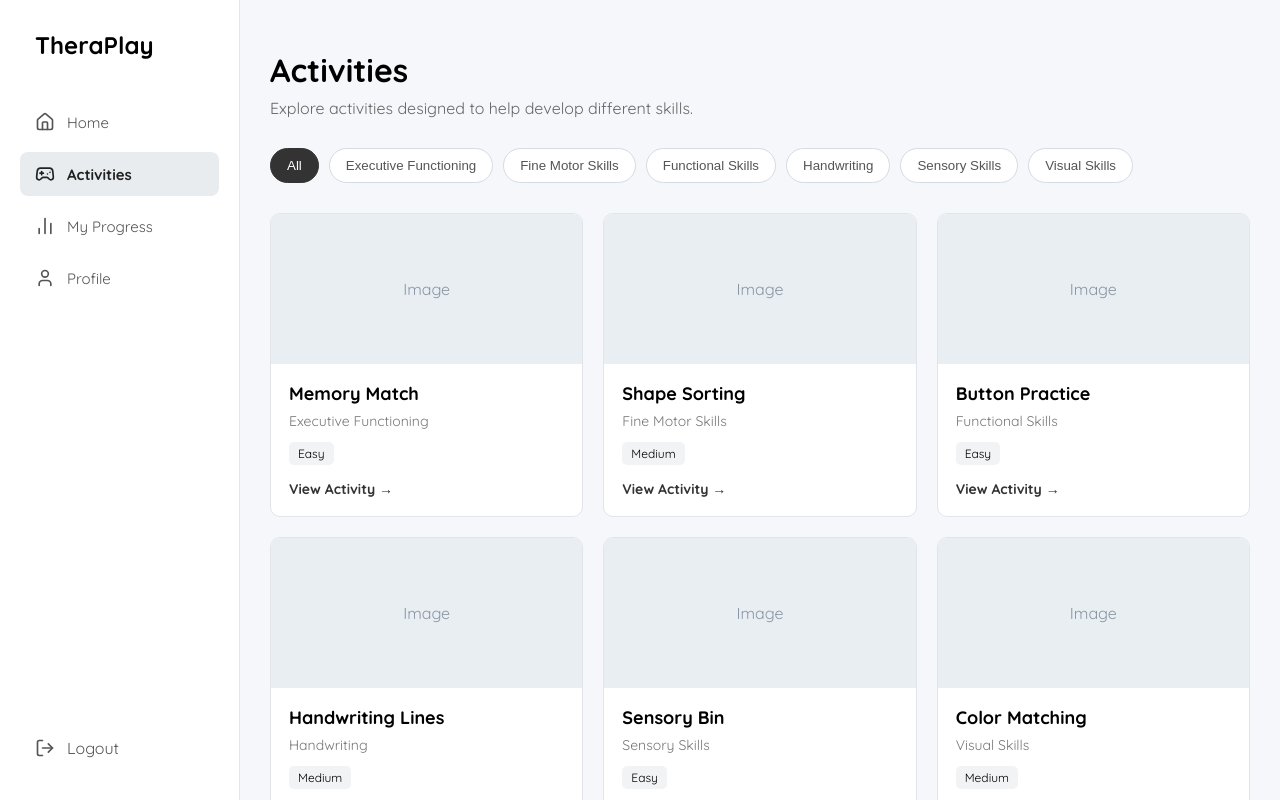
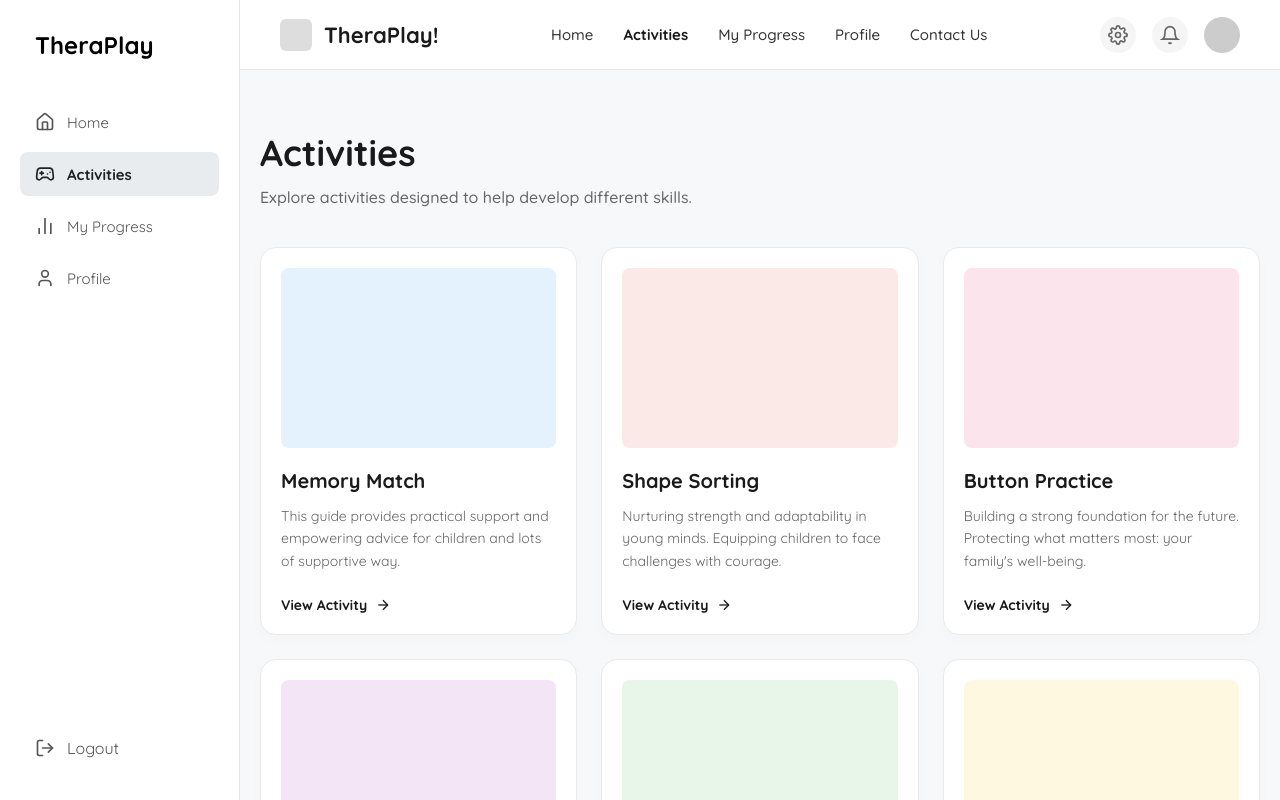
Before and after one commit to chyrusc-cell/TheraPlay, a React (Vite) app: page /activities in a window 1280 px wide. Shown: the top 800 px of the page. Built offline with nearby package versions, Linux system fonts and the light colour scheme.

Commit message:
Refactor Activities and Dashboard components for improved layout and styling; update activity descriptions and enhance CSS for better user experience

```diff
--- a/src/Activities.jsx
+++ b/src/Activities.jsx
@@ -1,158 +1,111 @@
-import { useState } from 'react';
 import { Link } from 'react-router-dom';
 import './css/Activities.css';
 
 function Activities() {
-
-    const [selectedCategory, setSelectedCategory] = useState('All');
-
+    // Data updated to match the descriptions shown in the reference image
     const activities = [
         {
             id: 1,
             title: 'Memory Match',
-            category: 'Executive Functioning',
-            difficulty: 'Easy'
+            description: 'This guide provides practical support and empowering advice for children and lots of supportive way.'
         },
         {
             id: 2,
             title: 'Shape Sorting',
-            category: 'Fine Motor Skills',
-            difficulty: 'Medium'
+            description: 'Nurturing strength and adaptability in young minds. Equipping children to face challenges with courage.'
         },
         {
             id: 3,
             title: 'Button Practice',
-            category: 'Functional Skills',
-            difficulty: 'Easy'
+            description: 'Building a strong foundation for the future. Protecting what matters most: your family\'s well-being.'
         },
         {
             id: 4,
             title: 'Handwriting Lines',
-            category: 'Handwriting',
-            difficulty: 'Medium'
+            description: 'This guide provides practical support and empowering advice for children.'
         },
         {
             id: 5,
             title: 'Sensory Bin',
-            category: 'Sensory Skills',
-            difficulty: 'Easy'
+            description: 'Nurturing strength and adaptability in young minds. Equipping children to face.'
         },
         {
             id: 6,
             title: 'Color Matching',
-            category: 'Visual Skills',
-            difficulty: 'Medium'
+            description: 'Building a strong foundation for the future.'
         }
     ];
-
-    const categories = [
-        'All',
-        'Executive Functioning',
-        'Fine Motor Skills',
-        'Functional Skills',
-        'Handwriting',
-        'Sensory Skills',
-        'Visual Skills'
-    ];
-
-    const filteredActivities =
-        selectedCategory === 'All'
-            ? activities
-            : activities.filter(
-                (activity) => activity.category === selectedCategory
-            );
 
     return (
         <div className="activities-page">
 
+            {/* Top Navigation */}
+            <nav className="navbar">
+                <div className="navbar-logo-section">
+                    <div className="logo-icon-elephant"></div>
+                    <span className="navbar-logo-text">TheraPlay!</span>
+                </div>
+
+                <div className="navbar-links">
+                    <Link to="/home">Home</Link>
+                    <Link to="/activities" className="active">Activities</Link>
+                    <Link to="/progress">My Progress</Link>
+                    <Link to="/profile">Profile</Link>
+                    <Link to="/contact">Contact Us</Link>
+                </div>
+
+                <div className="navbar-actions">
+                    <button className="icon-button">
+                        <svg viewBox="0 0 24 24" width="20" height="20" stroke="currentColor" strokeWidth="2" fill="none">
+                            <circle cx="12" cy="12" r="3"></circle>
+                            <path d="M19.4 15a1.65 1.65 0 0 0 .33 1.82l.06.06a2 2 0 0 1 0 2.83 2 2 0 0 1-2.83 0l-.06-.06a1.65 1.65 0 0 0-1.82-.33 1.65 1.65 0 0 0-1 1.51V21a2 2 0 0 1-2 2 2 2 0 0 1-2-2v-.09A1.65 1.65 0 0 0 9 19.4a1.65 1.65 0 0 0-1.82.33l-.06.06a2 2 0 0 1-2.83 0 2 2 0 0 1 0-2.83l.06-.06a1.65 1.65 0 0 0 .33-1.82 1.65 1.65 0 0 0-1.51-1H3a2 2 0 0 1-2-2 2 2 0 0 1 2-2h.09A1.65 1.65 0 0 0 4.6 9a1.65 1.65 0 0 0-.33-1.82l-.06-.06a2 2 0 0 1 0-2.83 2 2 0 0 1 2.83 0l.06.06a1.65 1.65 0 0 0 1.82.33H9a1.65 1.65 0 0 0 1-1.51V3a2 2 0 0 1 2-2 2 2 0 0 1 2 2v.09a1.65 1.65 0 0 0 1 1.51 1.65 1.65 0 0 0 1.82-.33l.06-.06a2 2 0 0 1 2.83 0 2 2 0 0 1 0 2.83l-.06.06a1.65 1.65 0 0 0-.33 1.82V9a1.65 1.65 0 0 0 1.51 1H21a2 2 0 0 1 2 2 2 2 0 0 1-2 2h-.09a1.65 1.65 0 0 0-1.51 1z"></path>
+                        </svg>
+                    </button>
+                    <button className="icon-button">
+                        <svg viewBox="0 0 24 24" width="20" height="20" stroke="currentColor" strokeWidth="2" fill="none">
+                            <path d="M18 8A6 6 0 0 0 6 8c0 7-3 9-3 9h18s-3-2-3-9"></path>
+                            <path d="M13.73 21a2 2 0 0 1-3.46 0"></path>
+                        </svg>
+                    </button>
+                    <div className="user-avatar"></div>
+                </div>
+            </nav>
+
             {/* Main Content */}
-
             <main className="activities-content">
 
                 <div className="activities-header">
-
-                    <h1>
-                        Activities
-                    </h1>
-
-                    <p>
-                        Explore activities designed to help
-                        develop different skills.
-                    </p>
-
+                    <h1>Activities</h1>
+                    <p>Explore activities designed to help develop different skills.</p>
                 </div>
 
+                {/* Activity Cards Grid */}
+                <div className="activities-grid">
+                    {activities.map((activity) => (
+                        <div className="activity-card" key={activity.id}>
 
-                {/* Category Filters */}
-
-                <div className="category-filters">
-
-                    {categories.map((category) => (
-
-                        <button
-                            key={category}
-                            className={
-                                selectedCategory === category
-                                    ? 'category-button active'
-                                    : 'category-button'
-                            }
-                            onClick={() => setSelectedCategory(category)}
-                        >
-                            {category}
-                        </button>
-
-                    ))}
-
-                </div>
-
-
-                {/* Activity Cards */}
-
-                <div className="activities-grid">
-
-                    {filteredActivities.map((activity) => (
-
-                        <div
-                            className="activity-card"
-                            key={activity.id}
-                        >
-
-                            <div className="activity-image">
-                                Image
+                            {/* Placeholder for the specific activity images */}
+                            <div className="activity-image-wrapper">
+                                <div className={`activity-image img-placeholder-${activity.id}`}></div>
                             </div>
 
+                            <div className="activity-info">
+                                <h2>{activity.title}</h2>
+                                <p className="activity-desc">{activity.description}</p>
 
-                            <div className="activity-info">
-
-                                <h2>
-                                    {activity.title}
-                                </h2>
-
-                                <p className="activity-category">
-                                    {activity.category}
-                                </p>
-
-                                <span className="difficulty">
-                                    {activity.difficulty}
-                                </span>
-
-                                <Link
-                                    to={`/activities/${activity.id}`}
-                                    className="activity-link"
-                                >
-                                    View Activity →
+                                <Link to={`/activities/${activity.id}`} className="activity-link">
+                                    View Activity
+                                    <svg viewBox="0 0 24 24" width="16" height="16" stroke="currentColor" strokeWidth="2" fill="none">
+                                        <line x1="5" y1="12" x2="19" y2="12"></line>
+                                        <polyline points="12 5 19 12 12 19"></polyline>
+                                    </svg>
                                 </Link>
-
                             </div>
-
                         </div>
-
                     ))}
-
                 </div>
 
             </main>
-
         </div>
     );
 }
--- a/src/css/Activities.css
+++ b/src/css/Activities.css
@@ -1,187 +1,193 @@
+@import url('https://fonts.googleapis.com/css2?family=Quicksand:wght@400;500;700&display=swap');
+
+* {
+    box-sizing: border-box;
+    margin: 0;
+    padding: 0;
+}
+
+body {
+    font-family: 'Quicksand', sans-serif;
+    background-color: #f7f8fa;
+}
+
 .activities-page {
     min-height: 100vh;
-    background-color: #f5f7fa;
+    display: flex;
+    flex-direction: column;
 }
 
-
-/* Navigation */
-
+/* --- Navigation --- */
 .navbar {
-    height: 70px;
+    height: 72px;
     padding: 0 40px;
-
     display: flex;
     align-items: center;
     justify-content: space-between;
-
     background-color: white;
-    border-bottom: 1px solid #e5e5e5;
+    border-bottom: 1px solid #eaeaea;
+    width: 100%;
 }
 
-.navbar-logo {
-    font-size: 24px;
-    font-weight: bold;
+.navbar-logo-section {
+    display: flex;
+    align-items: center;
+    gap: 12px;
+}
+
+.logo-icon-elephant {
+    width: 32px;
+    height: 32px;
+    background-color: #ddd;
+    border-radius: 6px;
+}
+
+.navbar-logo-text {
+    font-size: 22px;
+    font-weight: 700;
+    color: #1a1a1a;
 }
 
 .navbar-links {
     display: flex;
-    gap: 30px;
+    gap: 32px;
 }
 
 .navbar-links a {
     text-decoration: none;
-    color: #333;
+    color: #666;
+    font-weight: 500;
+    font-size: 15px;
+    transition: color 0.2s;
 }
 
-.logout-button {
-    text-decoration: none;
-    color: #333;
+.navbar-links a.active, .navbar-links a:hover {
+    color: #1a1a1a;
+    font-weight: 700;
 }
 
+.navbar-actions {
+    display: flex;
+    align-items: center;
+    gap: 16px;
+}
 
-/* Main Content */
+.icon-button {
+    background: none;
+    border: none;
+    color: #666;
+    cursor: pointer;
+    display: flex;
+    align-items: center;
+    justify-content: center;
+    width: 36px;
+    height: 36px;
+    border-radius: 50%;
+    background-color: #f5f5f5;
+}
 
+.user-avatar {
+    width: 36px;
+    height: 36px;
+    background-color: #ccc;
+    border-radius: 50%;
+}
+
+/* --- Main Content --- */
 .activities-content {
     max-width: 1100px;
     margin: 0 auto;
-    padding: 50px 30px;
+    padding: 60px 20px 80px;
+    width: 100%;
 }
 
-
-/* Header */
-
 .activities-header {
-    margin-bottom: 30px;
+    margin-bottom: 40px;
 }
 
 .activities-header h1 {
-    font-size: 32px;
-    margin-bottom: 8px;
+    font-size: 36px;
+    font-weight: 700;
+    color: #1a1a1a;
+    margin-bottom: 12px;
 }
 
 .activities-header p {
     color: #666;
     font-size: 16px;
+    font-weight: 500;
 }
 
-
-/* Category Filters */
-
-.category-filters {
-    display: flex;
-    gap: 10px;
-    flex-wrap: wrap;
-    margin-bottom: 30px;
-}
-
-.category-button {
-    padding: 9px 16px;
-
-    border: 1px solid #d5dbe2;
-    border-radius: 20px;
-
-    background-color: white;
-    color: #555;
-
-    cursor: pointer;
-}
-
-.category-button:hover {
-    background-color: #f0f2f5;
-}
-
-.category-button.active {
-    background-color: #333;
-    color: white;
-    border-color: #333;
-}
-
-
-/* Activities Grid */
-
+/* --- Grid & Cards --- */
 .activities-grid {
     display: grid;
     grid-template-columns: repeat(3, 1fr);
-    gap: 20px;
+    gap: 24px;
 }
-
-
-/* Activity Card */
 
 .activity-card {
     background-color: white;
-
-    border: 1px solid #e1e5ea;
-    border-radius: 10px;
-
-    overflow: hidden;
-
-    transition: transform 0.2s ease;
+    border: 1px solid #eaeaea;
+    border-radius: 16px;
+    padding: 20px;
+    display: flex;
+    flex-direction: column;
+    box-shadow: 0 4px 15px rgba(0, 0, 0, 0.02);
+    transition: transform 0.2s ease, box-shadow 0.2s ease;
 }
 
 .activity-card:hover {
-    transform: translateY(-3px);
+    transform: translateY(-4px);
+    box-shadow: 0 8px 25px rgba(0, 0, 0, 0.06);
 }
 
-
-/* Image Placeholder */
+.activity-image-wrapper {
+    margin-bottom: 20px;
+}
 
 .activity-image {
-    height: 150px;
-
-    display: flex;
-    align-items: center;
-    justify-content: center;
-
-    background-color: #e9eef3;
-
-    color: #8a96a3;
+    width: 100%;
+    height: 180px;
+    border-radius: 8px;
+    background-color: #f0f0f0;
+    background-size: cover;
+    background-position: center;
 }
 
-
-/* Activity Information */
-
-.activity-info {
-    padding: 18px;
-}
+/* Placeholders for CSS Background Images (to be replaced with actual URLs) */
+.img-placeholder-1 { background-color: #e3f2fd; }
+.img-placeholder-2 { background-color: #fbe9e7; }
+.img-placeholder-3 { background-color: #fce4ec; }
+.img-placeholder-4 { background-color: #f3e5f5; }
+.img-placeholder-5 { background-color: #e8f5e9; }
+.img-placeholder-6 { background-color: #fff8e1; }
 
 .activity-info h2 {
-    font-size: 18px;
-    margin-bottom: 7px;
-}
-
-.activity-category {
-    color: #777;
-    font-size: 14px;
+    font-size: 20px;
+    font-weight: 700;
+    color: #1a1a1a;
     margin-bottom: 12px;
 }
 
-
-/* Difficulty */
-
-.difficulty {
-    display: inline-block;
-
-    padding: 4px 9px;
-
-    background-color: #f1f3f5;
-
-    border-radius: 5px;
-
-    font-size: 12px;
+.activity-desc {
+    color: #666;
+    font-size: 14px;
+    line-height: 1.6;
+    margin-bottom: 24px;
+    flex-grow: 1; /* Pushes the link to the bottom if description is short */
 }
 
+.activity-link {
+    display: flex;
+    align-items: center;
+    gap: 8px;
+    text-decoration: none;
+    font-size: 14px;
+    font-weight: 700;
+    color: #1a1a1a;
+    transition: color 0.2s;
+}
 
-/* View Activity */
-
-.activity-link {
-    display: block;
-
-    margin-top: 15px;
-
-    text-decoration: none;
-
-    font-size: 14px;
-    font-weight: bold;
-    color: #333;
+.activity-link:hover {
+    color: #666;
 }
--- a/src/css/Dashboard.css
+++ b/src/css/Dashboard.css
@@ -13,6 +13,8 @@ body {
 
 .dashboard-page {
     min-height: 100vh;
+    display: flex;
+    flex-direction: column;
 }
 
 /* --- Navigation --- */
@@ -24,6 +26,7 @@ body {
     justify-content: space-between;
     background-color: white;
     border-bottom: 1px solid #eaeaea;
+    width: 100%;
 }
 
 .navbar-logo-section {
@@ -95,6 +98,7 @@ body {
     max-width: 1000px;
     margin: 0 auto;
     padding: 40px 20px 80px;
+    width: 100%;
 }
 
 .dashboard-header {
@@ -196,7 +200,6 @@ body {
     margin-bottom: 20px;
 }
 
-/* Monochrome Button */
 .btn-primary {
     background-color: #333;
     color: white;
@@ -235,7 +238,6 @@ body {
     font-weight: 500;
 }
 
-/* Monochrome Status Tag */
 .status-tag {
     font-size: 10px;
     font-weight: 700;
@@ -272,7 +274,6 @@ body {
     color: #999;
 }
 
-/* Monochrome Active Days */
 .day.active {
     background-color: #404040;
     color: white;
@@ -359,7 +360,6 @@ body {
     gap: 16px;
 }
 
-/* Monochrome Icons */
 .icon-circle {
     width: 36px;
     height: 36px;
@@ -384,7 +384,6 @@ body {
     color: #888;
 }
 
-/* Monochrome List Tags */
 .list-tag {
     font-size: 11px;
     font-weight: 700;
```
Also changed, not shown: src/Dashboard.jsx (+1 -8 lines).
